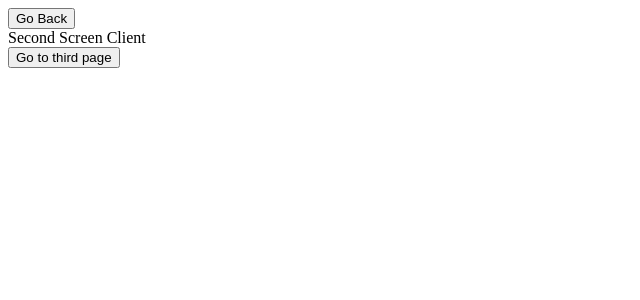
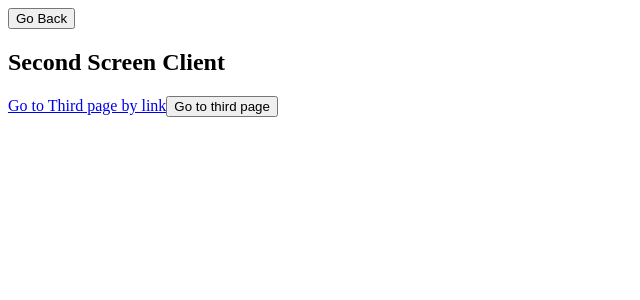
Before and after one commit to Anuj1p/webview, a Next.js app: page /second-page/client in a window 1280 px wide. Shown: the top 300 px of the page, without its empty margins (0-640 px from the left). Built offline with nearby package versions, Linux system fonts and the light colour scheme.

Commit message:
Use link

```diff
--- a/pages/dashboard/client.tsx
+++ b/pages/dashboard/client.tsx
@@ -1,4 +1,5 @@
 import { IHeaders } from "@/types/common/type";
+import Link from "next/link";
 import { useRouter } from "next/router";
 
 interface IDashBoardClient {
@@ -15,6 +16,7 @@ const DashBoardClient = (props: IDashBoardClient) => {
     <div>
       <h1>Client Dashboard</h1>
 
+      <Link href='/second-page/client' className="py-3">Go to webview by link</Link>
       <button
         onClick={() => {
           if (window.nativeAPI && window.nativeAPI.showToast) {
--- a/pages/second-page/client.tsx
+++ b/pages/second-page/client.tsx
@@ -1,4 +1,5 @@
 import { IHeaders } from "@/types/common/type";
+import Link from "next/link";
 import { useRouter } from "next/router";
 
 interface ISecondScreenClient {
@@ -11,7 +12,8 @@ const SecondScreenClient = (props: ISecondScreenClient) => {
   return (
     <>
       <button onClick={() => void router.back()}>Go Back</button>
-      <div>Second Screen Client</div>
+      <h2>Second Screen Client</h2>
+      <Link href='/third-page/client' className="py-3">Go to Third page by link</Link>
       <button
         onClick={() => {
           void router.push("/third-page/client");
```
